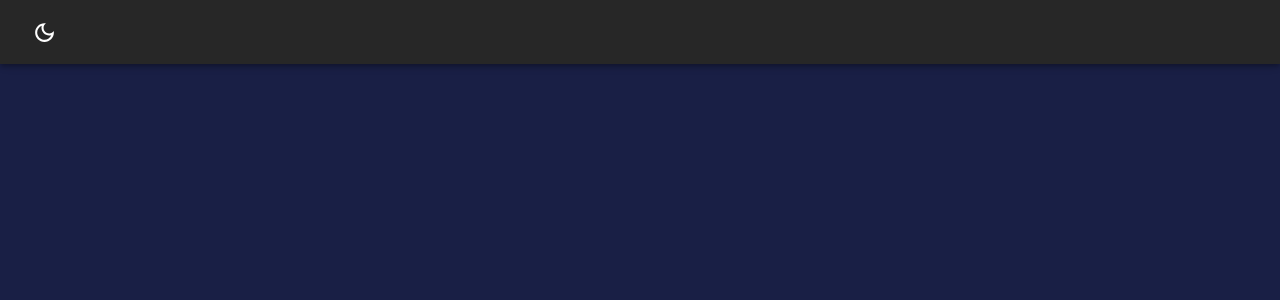
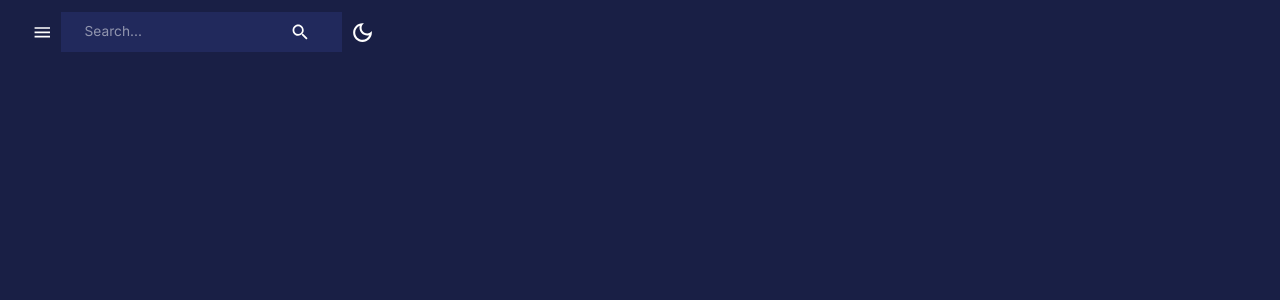
Before and after one commit to seaboyz/admin-dashboard, a React (Create React App) app in the folder client/: page / in a window 1280 px wide. Shown: the top 300 px of the page. Built offline with nearby package versions, Linux system fonts and the light colour scheme.

Commit message:
Add search bar

```diff
--- a/client/src/App.js
+++ b/client/src/App.js
@@ -1,5 +1,5 @@
 import { createTheme, CssBaseline, ThemeProvider } from "@mui/material";
-import Header from "components/Header.js";
+import NavBar from "components/NavBar.js";
 import { useSelector } from "react-redux";
 import { themeSettings } from "theme.js";
 
@@ -11,7 +11,7 @@ function App() {
     <ThemeProvider theme={theme}>
       {/* enable the dark mode for the whole app */}
       <CssBaseline />
-      <Header />
+      <NavBar />
     </ThemeProvider>
   );
 }
--- a/client/src/components/Header.js
+++ /dev/null
@@ -1,25 +0,0 @@
-import { DarkModeOutlined, LightModeOutlined } from "@mui/icons-material";
-import { AppBar, IconButton, Toolbar, useTheme } from "@mui/material";
-import { useDispatch } from "react-redux";
-import { setMode } from "redux/slice.js";
-
-const Header = () => {
-	const theme = useTheme();
-	const dispatch = useDispatch();
-
-	return (
-		<AppBar>
-			<Toolbar>
-				<IconButton onClick={() => dispatch(setMode())} >
-					{
-						theme.palette.mode === "dark"
-							? <DarkModeOutlined sx={{ fontSize: "25px" }} />
-							: <LightModeOutlined sx={{ fontSize: "25px" }} />
-					}
-				</IconButton>
-			</Toolbar>
-		</AppBar>
-	);
-};
-
-export default Header;
--- /dev/null
+++ b/client/src/components/NavBar.js
@@ -0,0 +1,51 @@
+import { DarkModeOutlined, LightModeOutlined, Menu, Search } from "@mui/icons-material";
+import { AppBar, Box, IconButton, InputBase, Toolbar, Typography, useTheme } from "@mui/material";
+import { useDispatch } from "react-redux";
+import { setMode } from "redux/slice.js";
+
+const NavBar = () => {
+	const theme = useTheme();
+	const dispatch = useDispatch();
+
+	return (
+		<AppBar
+			sx={{
+				position: "static",
+				background: "none",
+				boxShadow: "none"
+			}}
+		>
+			<Toolbar>
+
+				<IconButton >
+					<Menu />
+				</IconButton>
+
+				<Box sx={{
+					display: "flex",
+					justifyContent: "space-between",
+					alignItems: "center",
+					bgcolor: "background.alt",
+					p: "0.1rem 1.5rem",
+
+				}}>
+					<InputBase placeholder="Search..." />
+					<IconButton>
+						<Search />
+					</IconButton>
+				</Box>
+
+				<IconButton onClick={() => dispatch(setMode())} >
+					{
+						theme.palette.mode === "dark"
+							? <DarkModeOutlined sx={{ fontSize: "25px" }} />
+							: <LightModeOutlined sx={{ fontSize: "25px" }} />
+					}
+				</IconButton>
+
+			</Toolbar>
+		</AppBar >
+	);
+};
+
+export default NavBar;
```
